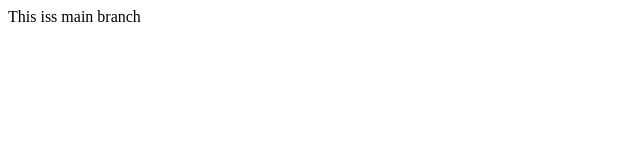
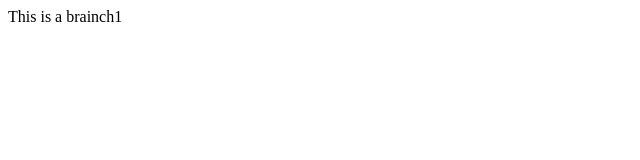
Before and after one commit to Tung-Pro/project-1, a plain HTML site: page index.html in a window 1280 px wide. Shown: the full height of the page, 0-640 px from the left. Drawn offline with Linux system fonts and the light colour scheme.

Commit message:
update for branch1

```diff
--- a/index.html
+++ b/index.html
@@ -6,6 +6,6 @@
     <title>Document</title>
 </head>
 <body>
-    This iss main branch
+    This is a brainch1
 </body>
 </html>
```
